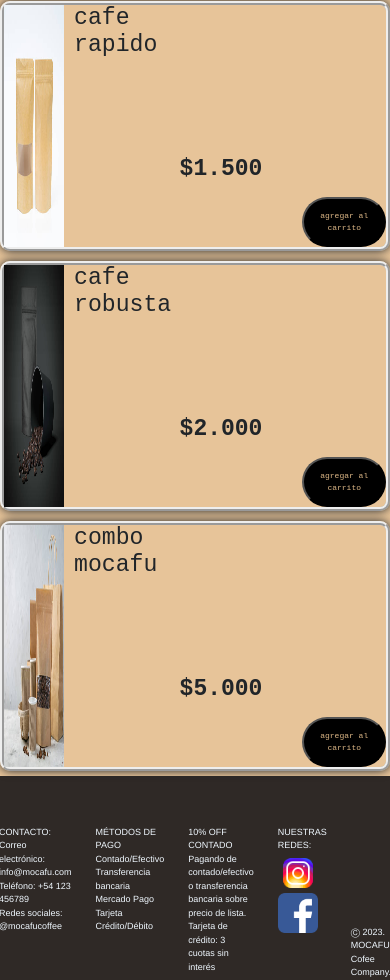
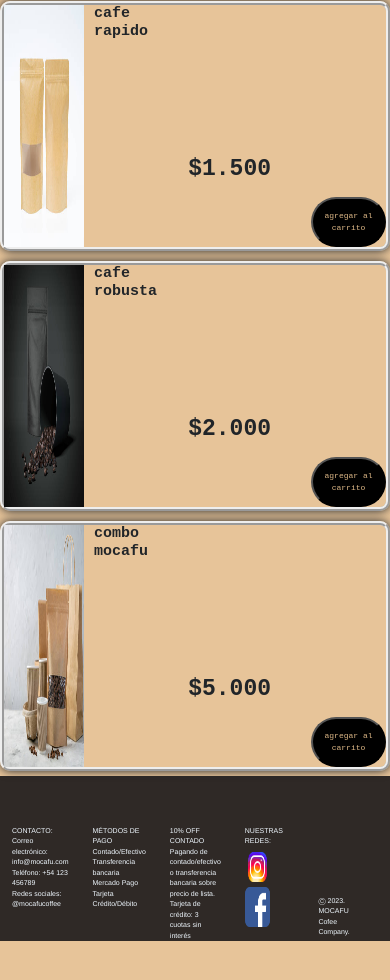
Before and after one commit to ezecampodonic/curso-desarrollo_web, a plain HTML site: page pages/productos.html in a window 390 px wide. Shown: the part 376-1356 px from the top of the page. After the commit the page ends 1317 px from the top, so only its background shows below. Drawn offline with nearby package versions, Linux system fonts and the light colour scheme.

Commit message:
ultimos cambios

```diff
--- a/css/estilos.css
+++ b/css/estilos.css
@@ -524,6 +524,11 @@ section div{
         font-size: 8px;
        }
 
+      article h3{
+       font-size: 15px;
+       font-weight: bolder;
+      }
+
        article button{
         margin-left: 40px;
         width: 80px;
@@ -531,7 +536,7 @@ section div{
        }
 
        footer{
-        font-size: 9px;
+        font-size: 7px;
        }
 
       article h3{
@@ -596,7 +601,11 @@ section div{
        }
 
        .imgprod{
-        min-width: 60px;
+        min-width: 80px;
+      }
+
+      .redes{
+       width: 25px;
       }
 
       }
--- a/pages/productos.html
+++ b/pages/productos.html
@@ -66,7 +66,7 @@
   <a href="https://www.instagram.com/"><img class="redes" src="../img/logoig.png" alt="link a instagram"></a>
   <a href="https://es-la.facebook.com/"><img class="redes" src="../img/logoface.png" alt="link a facebook"></a>
   </span>
-  <span class="container-xl" style='margin-top:150px'>Ⓒ 2023. MOCAFU Cofee Company. </span>
+  <span class="container" style='margin-top:120px;margin-right: 10px;'>Ⓒ 2023. MOCAFU Cofee Company. </span>
  </footer>
 </body>
 </html>
```
